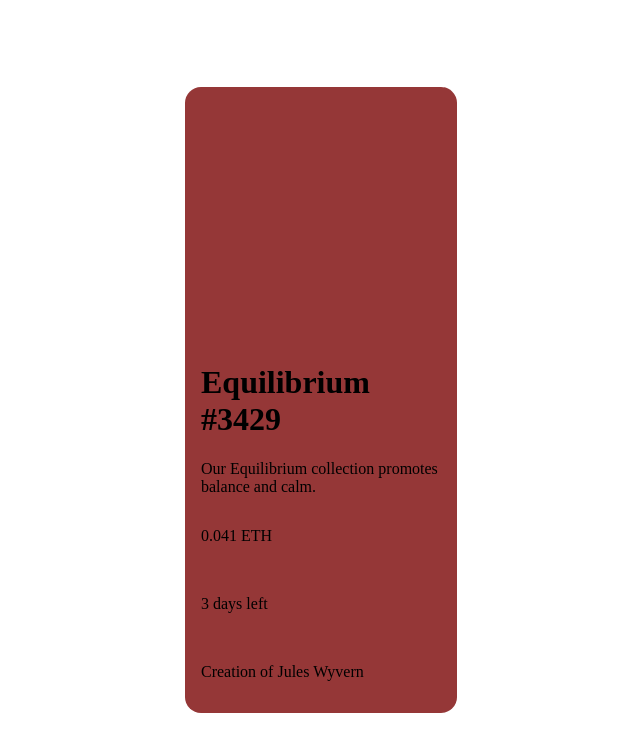
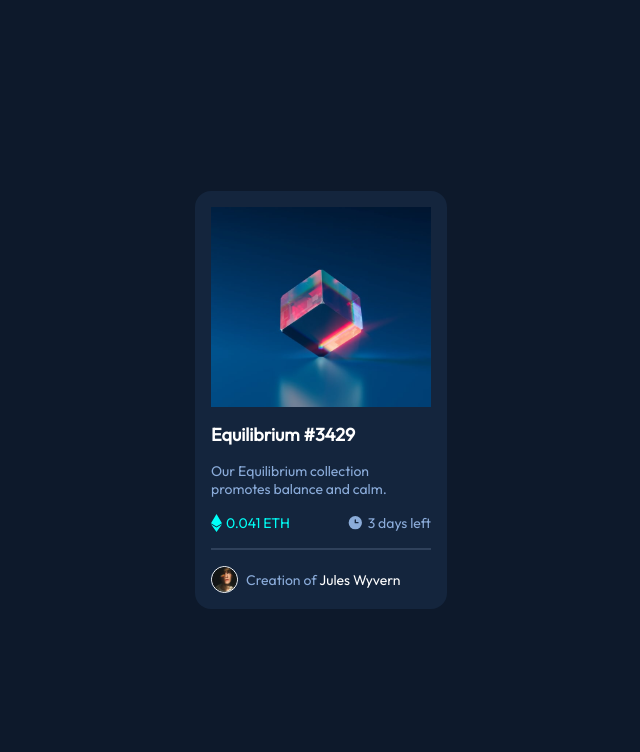
Before and after one commit to melinallacuag/tarjetaNFT, a plain HTML site: page index.html in a window 1280 px wide. Shown: the whole page, without its empty margins (319-959 px from the left). Drawn offline with Linux system fonts and the light colour scheme.

Commit message:
Estructura del CardNFT.

```diff
--- a/index.html
+++ b/index.html
@@ -9,11 +9,14 @@
   <title>Frontend Mentor | NFT preview card component</title>
 
   <style>
-    .attribution { font-size: 11px; text-align: center; }
-    .attribution a { color: hsl(228, 45%, 44%); }
+    @import url('https://fonts.googleapis.com/css2?family=Outfit&display=swap');
     body{
       margin: 0;
       padding: 0;
+      font-size: 14px;
+      background: hsl(217, 54%, 11%);
+      color:  hsl(0, 0%, 100%);
+      font-family: 'Outfit';
     }
     .container{
       height: 100vh;
@@ -22,16 +25,82 @@
       align-content: center;
     }
     .container-code{
-
-
       display: grid;
       justify-content: center;
       align-content: center;
-      grid-template-columns: 240px;
-      grid-template-rows: 240px 150px;
-      background: hsl(0, 46%, 40%);
+      grid-template-columns: 220px;
+      grid-template-rows: 200px ;
+      background:  hsl(216, 50%, 16%);
       border-radius: 1rem;
       padding: 1rem;
+      gap: 1rem;
+    }
+    .container-img img{
+      width: 100%;
+      height: 200px;
+    }
+    .container-text{
+      display: flex;
+      flex-direction: column;
+      gap: 1rem;
+    }
+    .title{
+      font-size: 18px;
+      margin: 0;
+      font-weight: 600;
+
+    }
+    .description{
+      margin: 0;
+      font-size: 300;
+      color:hsl(215, 51%, 70%);
+    }
+    .container-price{
+      display: flex;
+      /* background: #123456; */
+      justify-content: space-between;
+      align-items: center;
+    }
+    .ethereum{
+display: flex;
+gap: .25rem;
+
+}
+    .text-ethereum{
+      margin: 0;
+      color: hsl(178, 100%, 50%);
+      font-size: 600;
+    }
+    .text-clock{
+      margin: 0;
+    }
+    .clock{
+      display: flex;
+gap: .25rem;
+color: hsl(215, 51%, 70%);
+
+    }
+    .code-hr{
+      border: .01px solid hsl(215, 32%, 27%);
+      margin: 0;
+    }
+    .text-info{
+      margin: 0;
+      font-weight: 400;
+    }
+    .text-create{
+      color:hsl(215, 51%, 70%); ;
+    }
+    .container-profile{
+      display: flex;
+      align-items: center;
+      gap: .5rem;
+    }
+    .container-profile img{
+      width: 25px;
+      height: 25px;
+      border: 1px solid #fff;
+      border-radius: 50%;
     }
   </style>
 </head>
@@ -39,7 +108,7 @@
 <main class="container">
   <div class="container-code">
     <div class="container-img">
-      <img src="" alt="">
+      <img src="images/image-equilibrium.jpg" alt="">
     </div>
     <div class="container-text">
       <h1 class="title"> Equilibrium #3429</h1>
@@ -47,17 +116,20 @@
     </div>
     <div class="container-price">
       <div class="ethereum">
-        <img src="" alt="">
-        <p>0.041 ETH</p>
+        <svg width="11" height="18" xmlns="http://www.w3.org/2000/svg"><path d="M11 10.216 5.5 18 0 10.216l5.5 3.263 5.5-3.262ZM5.5 0l5.496 9.169L5.5 12.43 0 9.17 5.5 0Z" fill="#00FFF8"/></svg>
+        <p class="text-ethereum">0.041 ETH</p>
       </div>
       <div class="clock">
-        <img src="" alt="">
-        <p> 3 days left</p>
+        <svg width="17" height="17" xmlns="http://www.w3.org/2000/svg"><path d="M8.305 2.007a6.667 6.667 0 1 0 0 13.334 6.667 6.667 0 0 0 0-13.334Zm2.667 7.334H8.305a.667.667 0 0 1-.667-.667V6.007a.667.667 0 0 1 1.334 0v2h2a.667.667 0 0 1 0 1.334Z" fill="#8BACD9"/></svg>
+        <p class="text-clock"> 3 days left</p>
       </div>
     </div>
+    <div class="container-hr">
+      <hr class="code-hr">
+    </div>
     <div class="container-profile">
-      <img src="" alt="">
-      <p class=""><span class=""> Creation of </span>Jules Wyvern</p>
+      <img src="images/image-avatar.png" alt="">
+      <p class="text-info"><span class="text-create"> Creation of </span>Jules Wyvern</p>
     </div>
   </div>
 </main>
```
